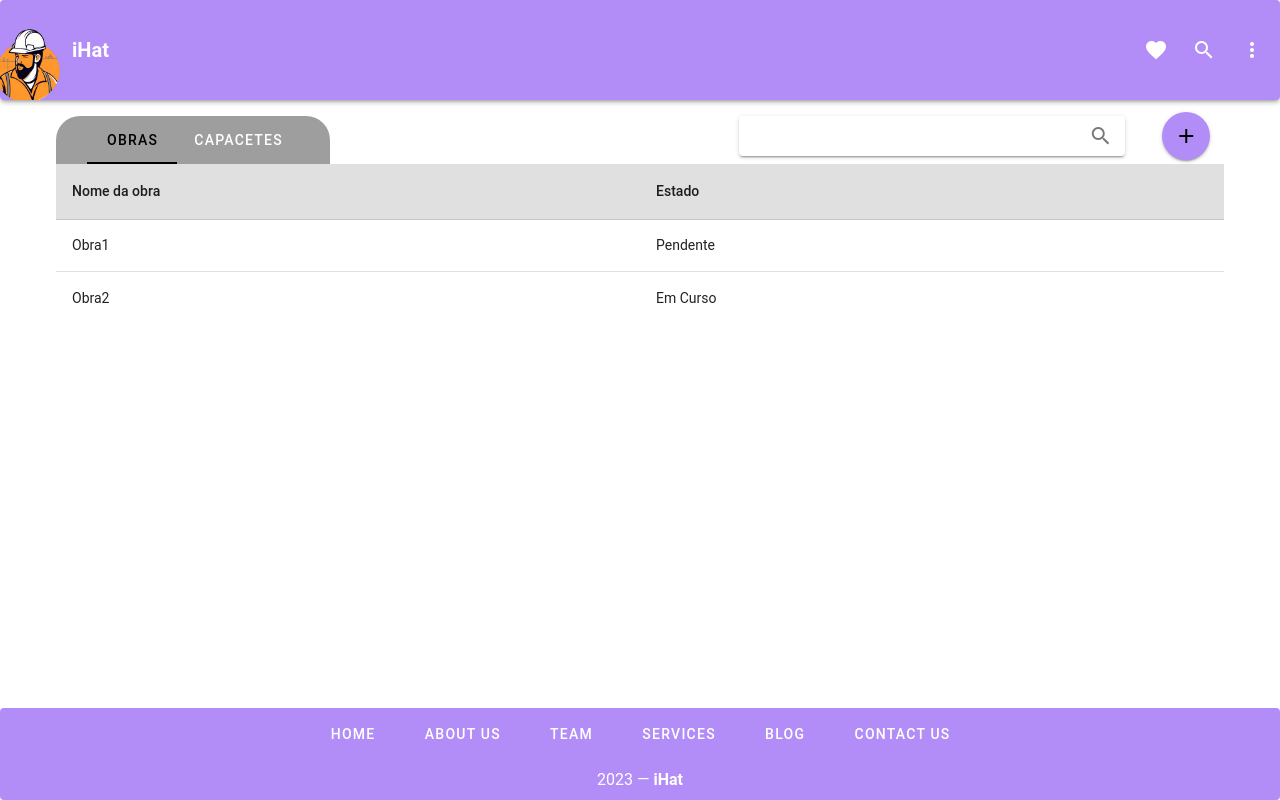
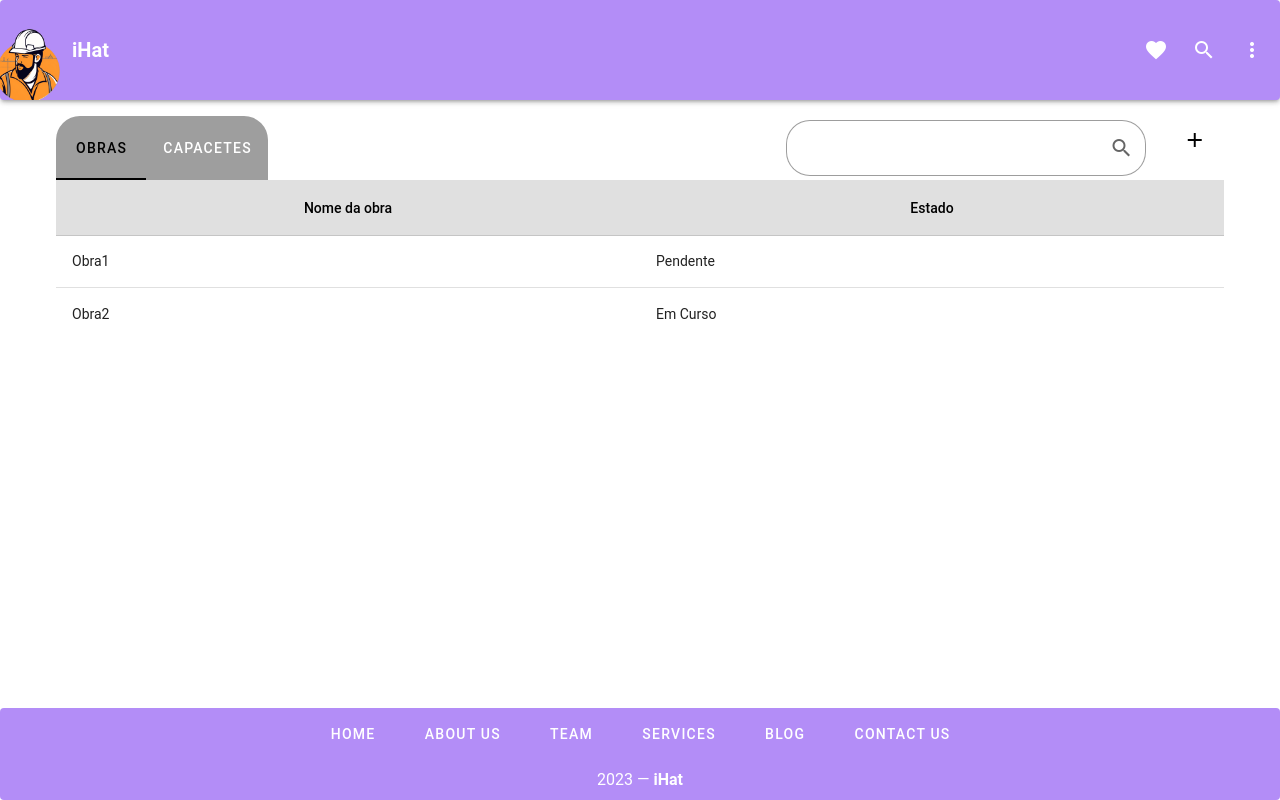
Before and after one commit to DiogoVieira63/iHat, a Vue app in the folder frontend/: page / in a window 1280 px wide. Built offline with nearby package versions, Linux system fonts and the light colour scheme.

Commit message:
add sort and filter functionality | change rowObra switch to select

```diff
--- a/frontend/src/components/Lista.vue
+++ b/frontend/src/components/Lista.vue
@@ -2,35 +2,122 @@
 import { watch } from "vue";
 import { computed, ref } from "vue"
 
-import { VDataTable } from 'vuetify/labs/VDataTable'
-
-import { useRouter } from 'vue-router'
-
-const router = useRouter()
 const props = defineProps({
     list: {
         type: Array,
         required: true
     },
-    path: {
-        type: String,
+    headers: {
+        type: [Array, Object],
         required: true
     },
-    headers: {
-        type: Array,
-        required: true
-    },
-    maxPerPage: {
-        type: Number,
-        default: 10
+})
+
+const maxPerPage = ref(10)
+const page = ref(1);
+const search = ref("")
+const filterMenu = ref(false)
+const sort = ref({ column: null, direction: null })
+
+const filterOptions = computed(() => {
+    let options = {}
+    if (!Array.isArray(props.headers)) {
+        for (let header in props.headers) {
+            if (props.headers[header].includes('filter'))
+                options[header] = new Set(props.list.map(item => item[header]))
+        }
     }
+    return options;
+})
+
+const resetFilter = () => {
+    return Object.fromEntries(
+        Object.keys(filterOptions.value).map(key => [key, []])
+    )
+}
+
+const filter = ref(resetFilter());
+
+const headers = computed(() => {
+    if (Array.isArray(props.headers)) {
+        // create object with headers as keys and empty array as values
+        return Object.fromEntries(props.headers.map(header => [header, []]))
+    }
+    return props.headers
 })
 
 
-const numColsPercent = computed(() => (100 / props.headers.length) + "%")
-const page = ref(1);
-const numPages = computed(() => Math.ceil(props.list.length / props.maxPerPage));
-const search = ref("")
+const filterFunc = ((row) => {
+    let result = true
+    for (let header in filter.value) {
+        if (filter.value[header].length > 0 && !filter.value[header].includes(row[header])) {
+            result = false
+        }
+    }
+    return result;
+})
+
+
+const rowsFilter = computed(() => {
+    let filtered = props.list.filter(filterFunc)
+    if (!search.value) {
+        return filtered;
+    } else {
+        filtered = filtered.filter(item => {
+            return Object.values(item).some(val => {
+                return String(val).toLowerCase().includes(search.value.toLowerCase());
+            });
+        });
+        return filtered;
+    }
+});
+
+const rowsSorted = computed(() => {
+    if (sort.value.column) {
+        return rowsFilter.value.sort((a, b) => {
+            if (a[sort.value.column] > b[sort.value.column]) {
+                return sort.value.direction === 'asc' ? 1 : -1
+            } else if (a[sort.value.column] < b[sort.value.column]) {
+                return sort.value.direction === 'asc' ? -1 : 1
+            }
+            return 0
+        })
+    }
+    return rowsFilter.value
+})
+
+const rowsPage = computed(() => {
+    const startIndex = (page.value - 1) * maxPerPage.value;
+    const endIndex = startIndex + maxPerPage.value;
+    return rowsSorted && rowsSorted.value.length > 0 ? rowsSorted.value.slice(startIndex, endIndex) : [];
+
+})
+
+const numPages = computed(() => {
+    return rowsFilter.value.length > 0 ? Math.ceil(rowsFilter.value.length / maxPerPage.value) : 1
+});
+
+
+const iconSort = (header) => {
+    if (sort.value.column === header) {
+        return sort.value.direction === 'asc' ? 'mdi-arrow-up' : 'mdi-arrow-down'
+    }
+    return 'mdi-arrow-up'
+}
+
+const hasFilters = computed(() => {
+    return Object.keys(filterOptions.value).length > 0
+})
+
+const selectSort = (header) => {
+    if (sort.value.column === header) {
+        sort.value.direction = sort.value.direction === 'asc' ? 'desc' : 'asc'
+    } else {
+        sort.value.column = header
+        sort.value.direction = 'desc'
+    }
+}
+
 
 watch([page, numPages], () => {
     if (page.value > numPages.value) {
@@ -38,80 +125,83 @@ watch([page, numPages], () => {
     }
 })
 
-
-
-const rows = computed(() => {
-    const startIndex = (page.value - 1) * props.maxPerPage;
-    const endIndex = startIndex + props.maxPerPage;
-    if (!search.value) {
-        return props.list.slice(startIndex, endIndex);
-    } else {
-        const filtered = props.list.filter(item => {
-            return Object.values(item).some(val => {
-                return String(val).toLowerCase().includes(search.value.toLowerCase());
-            });
-        });
-        return filtered && filtered.length > 0 ? filtered.slice(startIndex, endIndex) : [];
-    }
-});
-
-const headersDataTable = computed(() => {
-    return props.headers.map(header => {
-        return {
-            text: header,
-            key: header,
-            sortable: true
+watch(
+    () => filterOptions.value,
+    (newValue, oldValue) => {
+        for (let key in newValue) {
+            if (!oldValue[key] || Array.from(newValue[key]).toString() !== Array.from(oldValue[key]).toString()) {
+                filter.value = resetFilter()
+                break;
+            }
         }
-    })
-})
-
-
-
+    },
+)
 </script>
 <template>
-    <v-row>
-        <v-col cols="12" xl="2" lg="3" md="6" class="text-center">
-            <slot name="tabs"></slot>
-        </v-col>
+    <v-toolbar color="white">
+        <slot name="tabs"></slot>
         <v-spacer></v-spacer>
-        <v-col>
-            <v-text-field class="mb-1" density="compact" variant="solo" label="Search" v-model="search"
-                append-inner-icon="mdi-magnify" single-line hide-details></v-text-field>
-        </v-col>
-        <v-col cols="6" md="1" align-self="end">
+        <v-responsive max-width="400">
+            <v-text-field variant="outlined" label="Search" v-model="search" append-inner-icon="mdi-magnify" single-line
+                hide-details class="mx-5" rounded="xl"></v-text-field>
+        </v-responsive>
+        <div style="flex-basis: 5%;">
             <slot name="add"></slot>
-        </v-col>
-    </v-row>
-    <!--v-data-table hover v-if="rows.length > 0" :headers="headersDataTable" :items="props.list" item-value="id">
-        <template v-slot:item="{ item }">
-            <tr>
-            <slot name="row" :row="item" :headers="headers">
-                </slot>
-            </tr>
-        </template>
-    </v-data-table-->
-    <v-table hover v-if="rows.length > 0" height="55vh">
+        </div>
+    </v-toolbar>
+    <v-table hover v-if="rowsPage.length > 0" height="55vh" fixed-header>
         <thead>
             <tr>
-                <th v-for="header in props.headers" :key="header" class="text-left">
+                <th v-for="(params, header) in headers" :key="header" class="text-center bg-grey-lighten-2">
                     {{ header }}
+                    <v-btn v-if="params.includes('sort')" :icon="iconSort(header)" variant="text"
+                        @click="selectSort(header)" ></v-btn>
                 </th>
             </tr>
         </thead>
         <tbody>
-            <tr v-for="(row, rowIndex) in rows" :key="rowIndex">
-                <slot name="row" :row="row" :headers="headers">
-                </slot>
+            <tr class="text-center" v-for="(row, rowIndex) in rowsPage" :key="rowIndex">
+                <slot name="row" :row="row" :headers="props.headers"></slot>
             </tr>
         </tbody>
     </v-table>
     <v-alert v-else dense type="info">No results found</v-alert>
-    <v-pagination class="mt-5" v-if="numPages !== 1" v-model="page" :length="numPages"></v-pagination>
+    <v-row class="mt-5">
+        <v-col cols="3" md="2">
+            <v-menu v-if="hasFilters" v-model="filterMenu" :close-on-content-click="false" location="end">
+                <template v-slot:activator="{ props }">
+                    <v-btn color="info" v-bind="props" icon="mdi-filter"></v-btn>
+                </template>
+                <v-card max-width="200" class="mx-auto">
+                    <v-card-text>
+                        <div v-for="(value, key) in filterOptions" :key="key">
+                            <h2 class="text-h6">{{ key }}</h2>
+                            <v-chip-group v-model="filter[key]" column multiple color="info">
+                                <v-chip v-for="option in value" filter variant="outlined" :value="option">
+                                    {{ option }}
+                                </v-chip>
+                            </v-chip-group>
+                            <v-divider />
+                        </div>
+                    </v-card-text>
+                </v-card>
+            </v-menu>
+        </v-col>
+        <v-col cols="5" md="7">
+            <v-pagination variant="flat" active-color="info" v-if="numPages !== 1" v-model="page"
+                :length="numPages"></v-pagination>
+        </v-col>
+        <v-col cols="4" md="3">
+            <v-select v-if="list.length > 10" dense v-model="maxPerPage" label="Elements per Page"
+                :items="[10, 20, 30, 40, 50]"></v-select>
+        </v-col>
+    </v-row>
+    <!--v-text-field dense v-model="maxPerPage" label="Elements per Page" type="number" min="1" :max="list.length"></v-text-field-->
 </template>
 
-<style scoped>
-th {
-    width: v-bind(numColsPercent);
-    background-color: #e0e0e0;
+<style>
+table {
+    table-layout: fixed;
+    width: 100%;
 }
 </style>
--- a/frontend/src/components/RowObra.vue
+++ b/frontend/src/components/RowObra.vue
@@ -10,41 +10,37 @@ const props = defineProps({
         required: true
     },
 })
+const emit = defineEmits(['removeCapacete'])
 
 const router = useRouter()
 const dialog = ref(false)
-const estado = ref(currentEstado(props.row.Estado))
 const removeDialog = ref(false)
 
 function changePage(id) {
     router.push({ path: `/capacete/${id}` })
 }
 
-function newEstado(value) {
-    return value === "Livre" ? "Não Operacional" : "Livre"
-
-}
-
-function currentEstado(value) {
-    return value !== "Não Operacional" ? true : false
-}
-
 function changeEstado(confirmation) {
     if (confirmation) {
         props.row.Estado = newEstado(props.row.Estado)
     }
-    else {
-        estado.value = !estado.value
-    }
     dialog.value = false
 }
 
-const emit = defineEmits(['removeCapacete'])
+function newEstado(estado) {
+    return estado === "Livre" ? "Não Operacional" : "Livre"
+}
+
 
 function removeCapacete(confirmation) {
     removeDialog.value = false
     if (confirmation)
         emit('removeCapacete', props.row.id)
+}
+
+function possibleChangeEstado(value, open) {
+    if (value !== props.row['Estado'])
+        open()
 }
 
 function isInUso() {
@@ -54,24 +50,24 @@ function isInUso() {
 </script>
 <template>
     <td @click="changePage(props.row.id)">{{ props.row['id'] }}</td>
-    <td>{{ props.row['Estado'] }}</td>
     <td>
-        <v-row>
-            <v-col cols="5">
         <confirmation title="Confirmação" :function="changeEstado">
-                    <template #button="{ prop }">
-                        <v-switch v-bind="prop" v-model="estado" :disabled="row.Estado == 'Em uso'" color="info"></v-switch>
+            <template #button="{ open }">
+                <v-select :disabled="isInUso()" class="mt-5 pa-0" density="compact" :items="['Livre', 'Não Operacional']"
+                    :model-value="props.row['Estado']" @update:model-value="(value) => possibleChangeEstado(value, open)">
+                </v-select>
             </template>
             <template v-slot:message>
-                        Tem a certeza que pretende mudar o Estado do<strong> Capacete {{ props.row.id }}</strong> de
-                        <span class='text-red'> {{ props.row.Estado }}</span> para
-                        <span class="text-green"> {{ newEstado(props.row['Estado']) }}?</span>
+                Tem a certeza que pretende alterar o estado do <strong> Capacete {{ props.row.id }}</strong> de
+                <span class="font-weight-bold text-red">{{ props.row['Estado'] }}</span> para
+                <span class="font-weight-bold text-green">{{ newEstado(props.row['Estado']) }}</span>?
             </template>
         </confirmation>
-            </v-col>
-            <confirmation title="Confirmação"  :function="removeCapacete">
+    </td>
+    <td>
+        <confirmation title="Confirmação" :function="removeCapacete">
             <template #button="{ prop }">
-                    <v-btn v-bind="prop" color="grey" text class="mt-6" :disabled="isInUso()">
+                <v-btn v-bind="prop" color="grey" text :disabled="isInUso()">
                     <v-icon>mdi-delete</v-icon>
                 </v-btn>
             </template>
@@ -79,6 +75,5 @@ function isInUso() {
                 Tem a certeza que pretende remover o <strong> Capacete {{ props.row.id }}</strong> da obra?
             </template>
         </confirmation>
-        </v-row>
     </td>
 </template>
```
Lines whose indentation alone changed are shown as unchanged.
